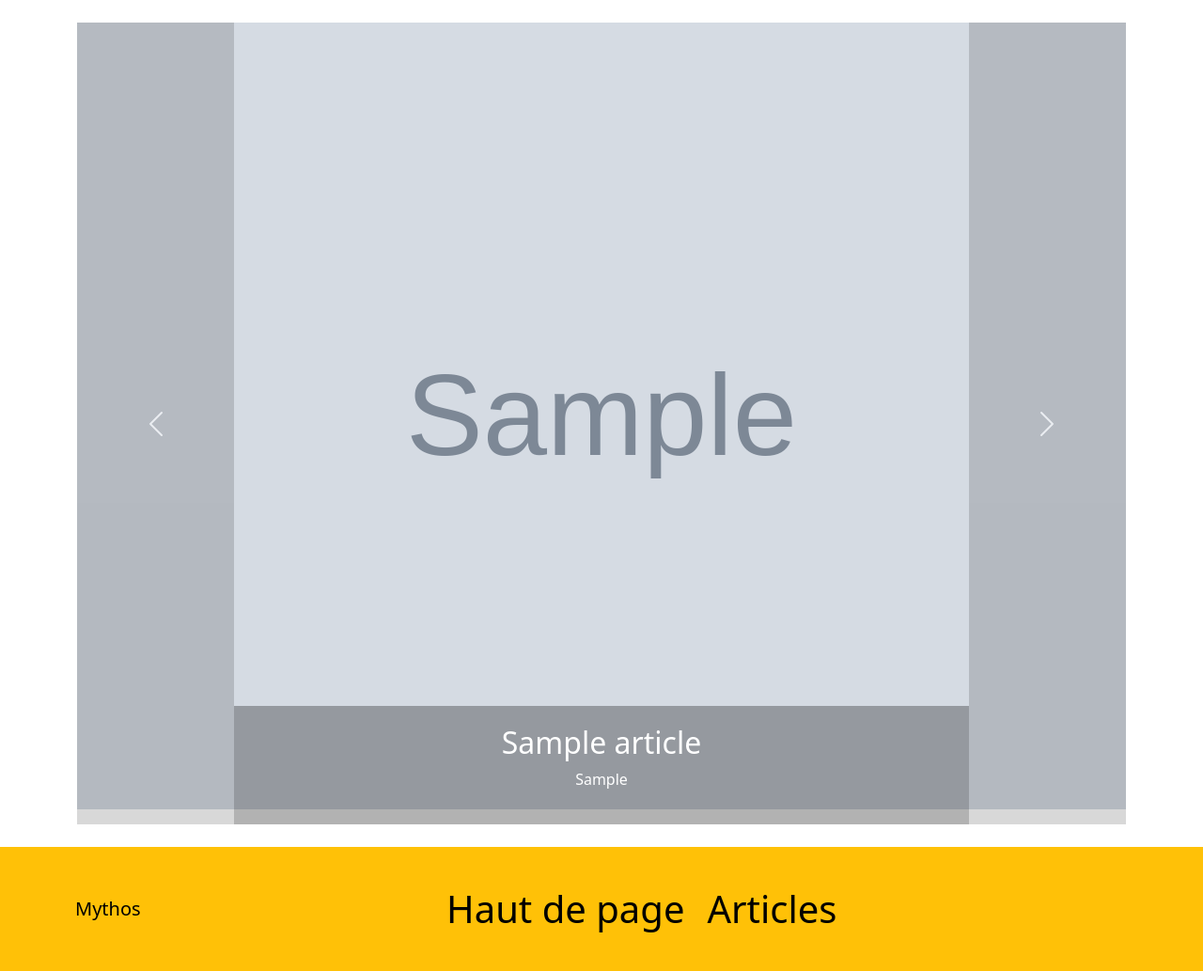
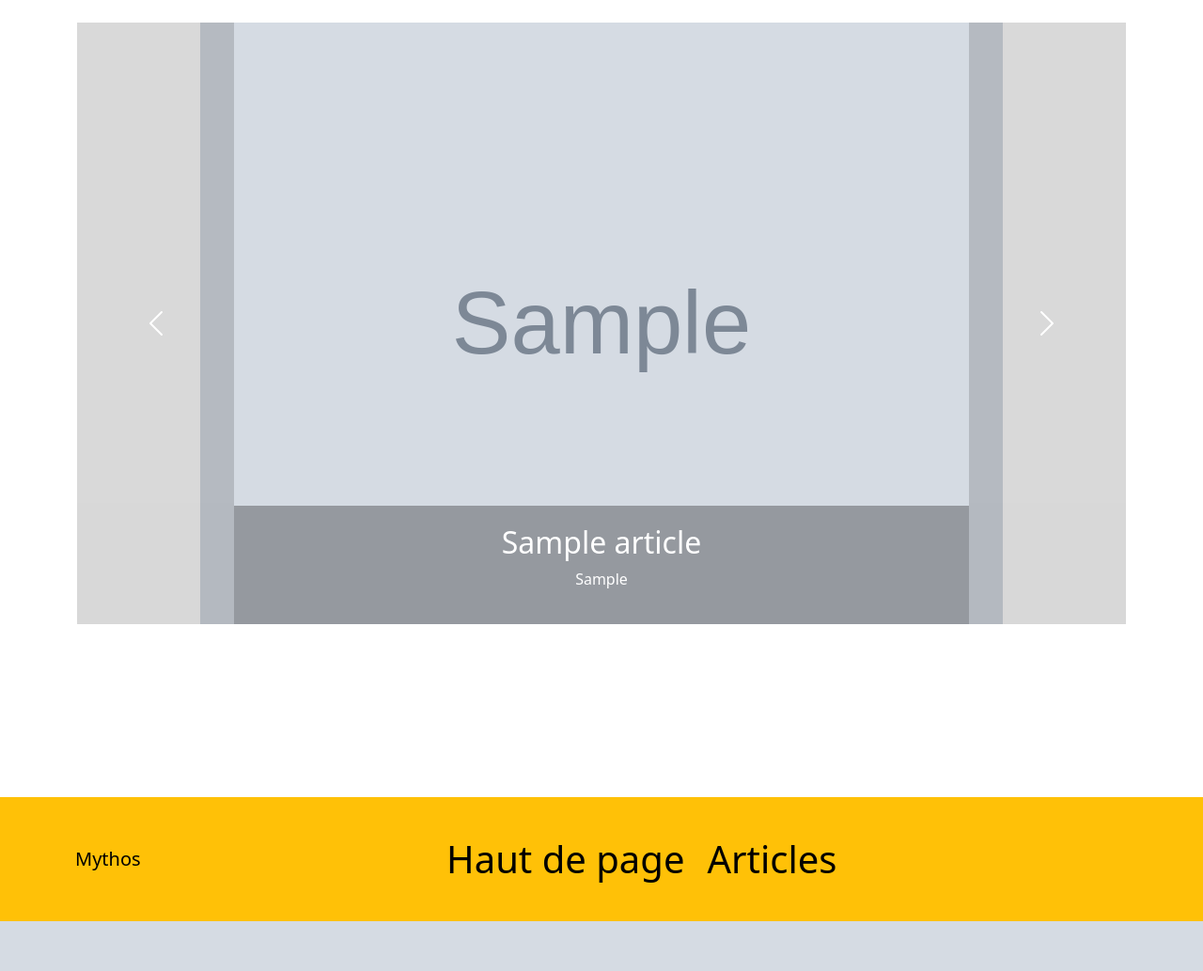
Before and after one commit to Dilnaekio/Eval_Mythologie, a PHP site: page /structure/index.php in a window 1280 px wide. Shown: the part 132-1165 px from the top of the page at 94% size. After the commit the page ends 1112 px from the top, so only its background shows below. Run offline with PHP 8.4, Linux system fonts and the light colour scheme; tables that the repository leaves empty or names only in its code hold one stand-in row (values such as "Sample post"); grey boxes marked "Sample" are stand-in pictures.

Commit message:
Ajustement visuel des images dans le carrousel

```diff
--- a/assets/css/style.css
+++ b/assets/css/style.css
@@ -1,6 +1,20 @@
 /* GENERAL ----------------------------------------------- */
 .padding-nav {
     padding: 1rem 5rem;
+}
+
+main {
+    height: 100vh;
+}
+
+figure {
+    height: 100%;
+    margin: 0rem;
+}
+
+figure img {
+    height: 100%;
+    margin: auto;
 }
 
 /* connection.php ----------------------------------------------- */
@@ -46,6 +60,10 @@ footer a:hover {
     background-color: rgba(0, 0, 0, 0.3);
 }
 
+.carousel-inner article {
+    height: 80vh;
+}
+
 /* Ici j'ai redéfini une propriété d'une classe boostrap */
 .carousel-caption {
     bottom: 0rem;
--- a/structure/index.php
+++ b/structure/index.php
@@ -41,11 +41,10 @@ $articles = getAllArticles();
 
                     if ($key === array_key_first($articles)) { ?>
 
-                        <article class="carousel-item active" data-bs-interval="10000">
+                        <article class="carousel-item active" data-bs-interval="1000000">
                             <a href="article_display.php?id_article=<?=$id_article?>&id_author=<?=$id_author?>">
-                                <!-- TODO : changer affichage de l'image => en w-100 elle se pixelise vu qu'elle prend 100% de la width du parent-->
                                 <figure>
-                                    <img src="<?= $target_dir_article . $article_img ?>" class="d-block w-100" alt="<?= $article_img ?>">
+                                    <img src="<?= $target_dir_article . $article_img ?>" class="d-block" alt="<?= $article_img ?>">
                                 </figure>
                             </a>
 
@@ -55,12 +54,12 @@ $articles = getAllArticles();
                             </div>
                         </article>
                     <?php } else { ?>
-                        <article class="carousel-item" data-bs-interval="10000">
+                        <article class="carousel-item" data-bs-interval="1000000">
                             <!-- TODO : envoyer les bonnes informations via GET pour les afficher sur la page article_display.php => id_author id_article-->
                             <a href="article_display.php?id_article=<?=$id_article?>&id_author=<?=$id_author?>">
                                 <!-- TODO : changer affichage de l'image => en w-100 elle se pixelise vu qu'elle prend 100% de la width du parent-->
                                 <figure>
-                                    <img src="<?= $target_dir_article . $article_img ?>" class="d-block w-100" alt="<?= $article_img ?>">
+                                    <img src="<?= $target_dir_article . $article_img ?>" class="d-block" alt="<?= $article_img ?>">
                                 </figure>
                             </a>
 
```
